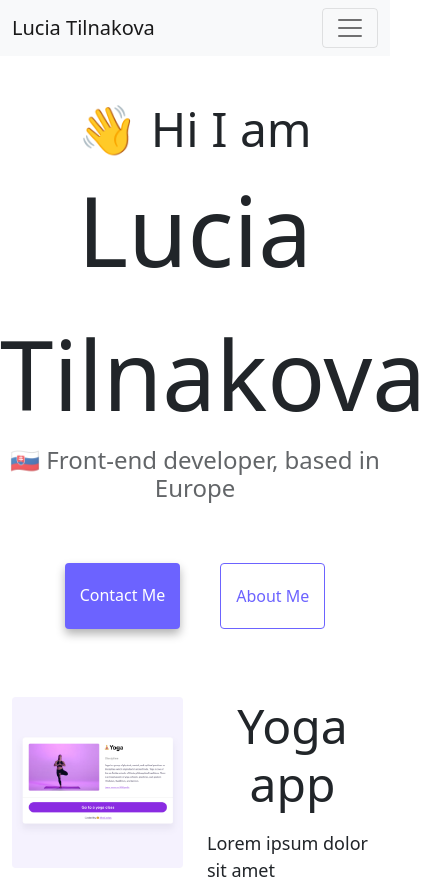
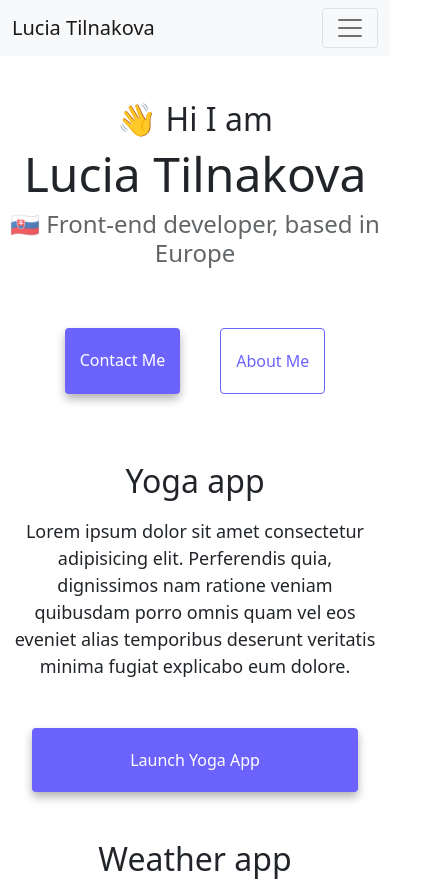
Before and after one commit to LuciaTilnakova/Lucia-Tilnakova-about, a website: page index.html in a window 390 px wide. Shown: the top 882 px of the page, 426 px wide, since content can reach past the window. Drawn offline with nearby package versions, Linux system fonts and the light colour scheme.

Commit message:
Added small device responsiveness

```diff
--- a/index.html
+++ b/index.html
@@ -76,7 +76,7 @@
         <div class="col-6">
           <img
             src="images/yoga.png"
-            class="img-fluid rounded"
+            class="img-fluid rounded d-none d-sm-block"
             alt="yoga-pose"
           />
         </div>
@@ -109,7 +109,7 @@
         <div class="col-6">
           <img
             src="images/weather.png"
-            class="img-fluid rounded"
+            class="img-fluid rounded d-none d-sm-block"
             alt="weather-app"
           />
         </div>
@@ -118,7 +118,7 @@
         <div class="col-6">
           <img
             src="images/yogurt.png"
-            class="img-fluid rounded"
+            class="img-fluid rounded d-none d-sm-block"
             alt="yogurt-with-berries"
           />
         </div>
--- a/style.css
+++ b/style.css
@@ -2,13 +2,6 @@
   --primary-color: #6c63ff;
   --secondary-color: #f5f2fe;
   --box-shadow: 0 5px 10px rgba(0, 0, 0, 0.3);
-}
-
-@media (max-width: 576px) {
-  h1 {
-    font-size: 48px;
-    line-height: 1.5;
-  }
 }
 
 body {
@@ -102,3 +95,25 @@ p {
 .email-link:hover {
   text-decoration: underline;
 }
+
+@media (max-width: 576px) {
+  h1 {
+    font-size: 48px;
+    line-height: 1.5;
+  }
+
+  h2 {
+    font-size: 32px;
+    justify-content: center;
+  }
+
+  .col-6 {
+    width: 100%;
+    text-align: center;
+  }
+
+  .launch-links {
+    display: block;
+    margin: 0 20px;
+  }
+}
```
Also changed, not shown: about.html (+3 -3 lines).
